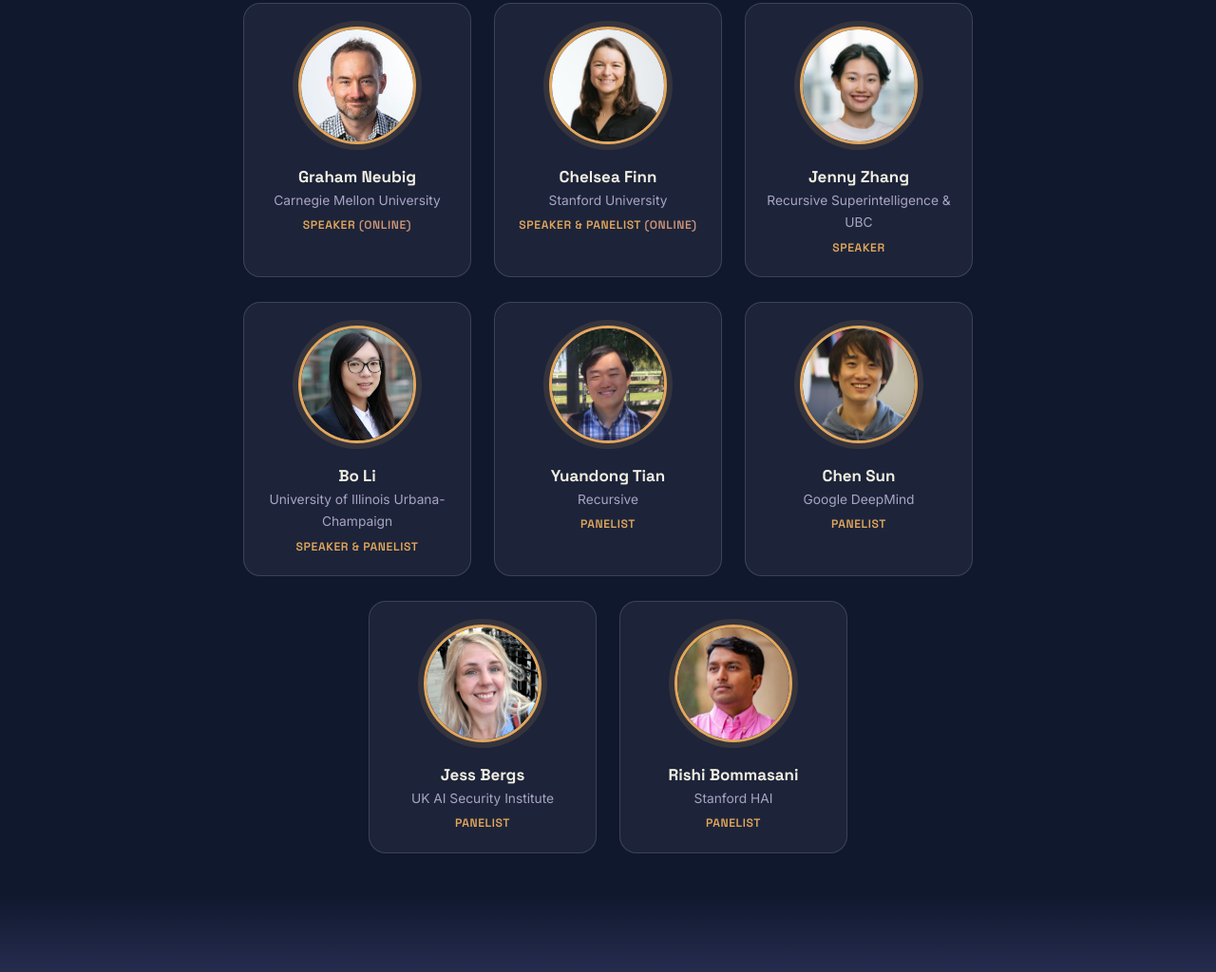
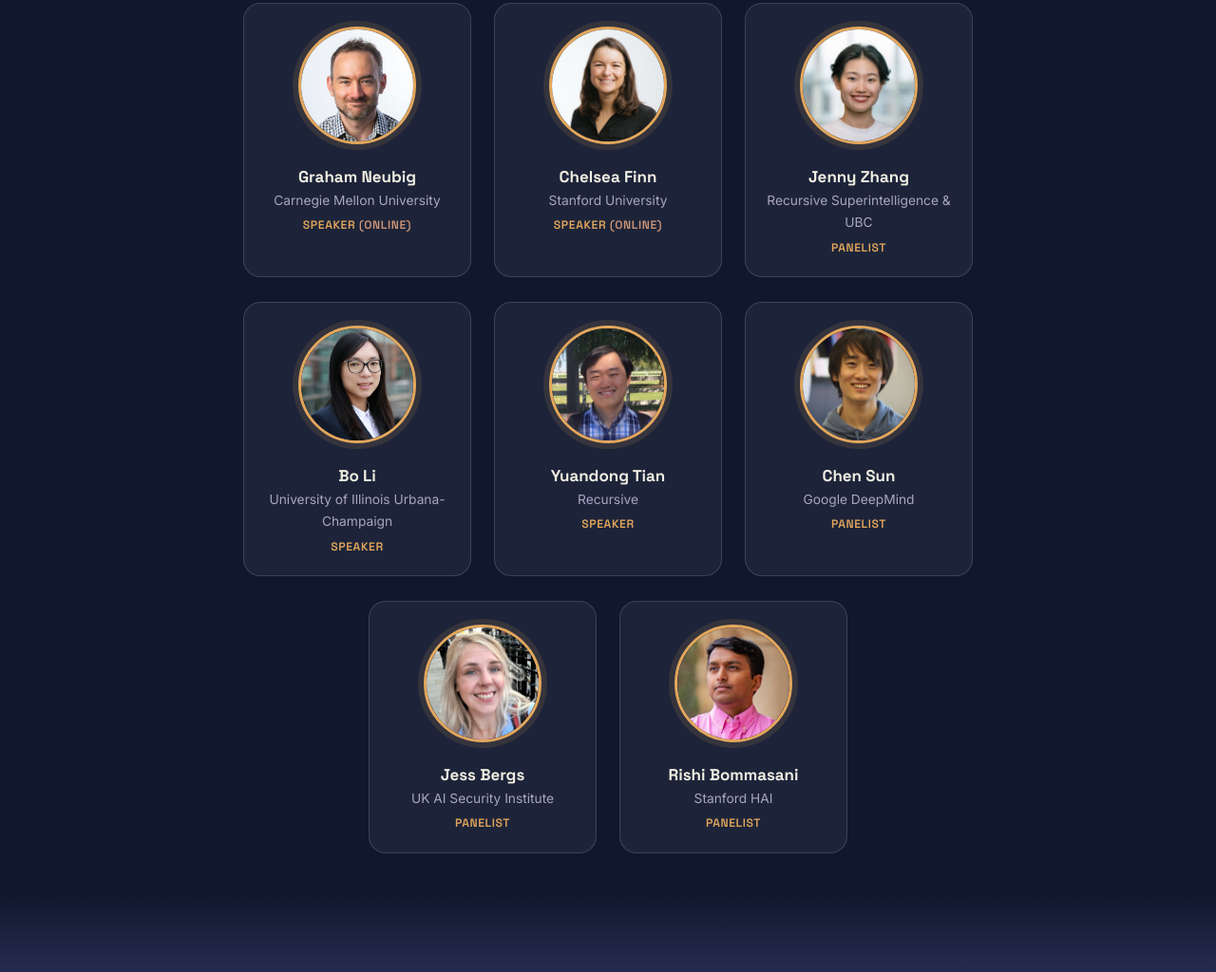
Before and after one commit to meta-agents-workshop/meta-agents-workshop.github.io, a plain HTML site: page index.html in a window 1280 px wide. Shown: the part 1876-2900 px from the top of the page at 95% size. Drawn offline with Linux system fonts and the light colour scheme.

Commit message:
Match speaker role labels to the final program
Co-Authored-By: Claude Fable 5 <noreply@anthropic.com>
Claude-Session: https://claude.ai/code/session_01XZiAi6QxFJsMB8CFZCAaB3

```diff
--- a/index.html
+++ b/index.html
@@ -287,10 +287,10 @@
       <div class="narrow">
         <div class="people">
           <div class="person"><img class="avatar" src="assets/img/speakers/graham_neubig.jpg" alt="Graham Neubig" /><div class="p-name"><a href="https://www.phontron.com/" target="_blank" rel="noopener">Graham Neubig</a></div><div class="p-affil">Carnegie Mellon University</div><div class="p-role">Speaker <span class="p-tent">(Online)</span></div></div>
-          <div class="person"><img class="avatar" src="assets/img/speakers/finn.jpg" alt="Chelsea Finn" /><div class="p-name"><a href="https://ai.stanford.edu/~cbfinn/" target="_blank" rel="noopener">Chelsea Finn</a></div><div class="p-affil">Stanford University</div><div class="p-role">Speaker &amp; Panelist <span class="p-tent">(Online)</span></div></div>
-          <div class="person"><img class="avatar" src="assets/img/speakers/jenny_zhang.jpg" alt="Jenny Zhang" /><div class="p-name"><a href="https://www.jennyzhangzt.com/" target="_blank" rel="noopener">Jenny Zhang</a></div><div class="p-affil">Recursive Superintelligence &amp; UBC</div><div class="p-role">Speaker</div></div>
-          <div class="person"><img class="avatar" src="assets/img/speakers/bo_li.jpg" alt="Bo Li" /><div class="p-name"><a href="https://aisecure.github.io/" target="_blank" rel="noopener">Bo Li</a></div><div class="p-affil">University of Illinois Urbana-Champaign</div><div class="p-role">Speaker &amp; Panelist</div></div>
-          <div class="person"><img class="avatar" src="assets/img/speakers/yuandong_tian.jpg" alt="Yuandong Tian" /><div class="p-name"><a href="https://yuandong-tian.com/" target="_blank" rel="noopener">Yuandong Tian</a></div><div class="p-affil">Recursive</div><div class="p-role">Panelist</div></div>
+          <div class="person"><img class="avatar" src="assets/img/speakers/finn.jpg" alt="Chelsea Finn" /><div class="p-name"><a href="https://ai.stanford.edu/~cbfinn/" target="_blank" rel="noopener">Chelsea Finn</a></div><div class="p-affil">Stanford University</div><div class="p-role">Speaker <span class="p-tent">(Online)</span></div></div>
+          <div class="person"><img class="avatar" src="assets/img/speakers/jenny_zhang.jpg" alt="Jenny Zhang" /><div class="p-name"><a href="https://www.jennyzhangzt.com/" target="_blank" rel="noopener">Jenny Zhang</a></div><div class="p-affil">Recursive Superintelligence &amp; UBC</div><div class="p-role">Panelist</div></div>
+          <div class="person"><img class="avatar" src="assets/img/speakers/bo_li.jpg" alt="Bo Li" /><div class="p-name"><a href="https://aisecure.github.io/" target="_blank" rel="noopener">Bo Li</a></div><div class="p-affil">University of Illinois Urbana-Champaign</div><div class="p-role">Speaker</div></div>
+          <div class="person"><img class="avatar" src="assets/img/speakers/yuandong_tian.jpg" alt="Yuandong Tian" /><div class="p-name"><a href="https://yuandong-tian.com/" target="_blank" rel="noopener">Yuandong Tian</a></div><div class="p-affil">Recursive</div><div class="p-role">Speaker</div></div>
           <div class="person"><img class="avatar" src="assets/img/speakers/chen_sun.jpg" alt="Chen Sun" /><div class="p-name"><a href="https://scholar.google.com/citations?user=Xvl3OLEAAAAJ&amp;hl=en" target="_blank" rel="noopener">Chen Sun</a></div><div class="p-affil">Google DeepMind</div><div class="p-role">Panelist</div></div>
           <div class="person"><img class="avatar" src="assets/img/speakers/jess_bergs.jpg" alt="Jess Bergs" /><div class="p-name"><a href="https://www.jbergs.eu/" target="_blank" rel="noopener">Jess Bergs</a></div><div class="p-affil">UK AI Security Institute</div><div class="p-role">Panelist</div></div>
           <div class="person"><img class="avatar" src="assets/img/speakers/rishi_bommasani.jpg" alt="Rishi Bommasani" /><div class="p-name"><a href="https://rishibommasani.github.io/" target="_blank" rel="noopener">Rishi Bommasani</a></div><div class="p-affil">Stanford HAI</div><div class="p-role">Panelist</div></div>
```
